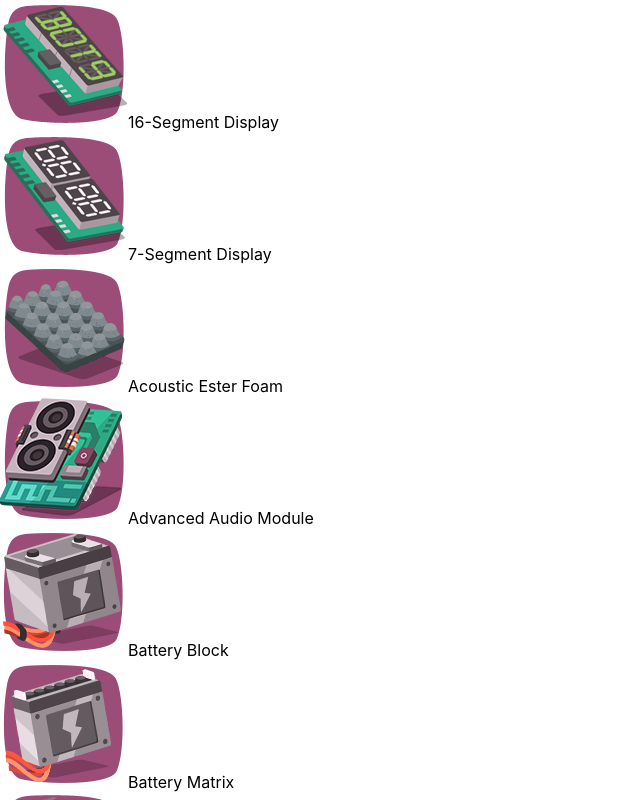
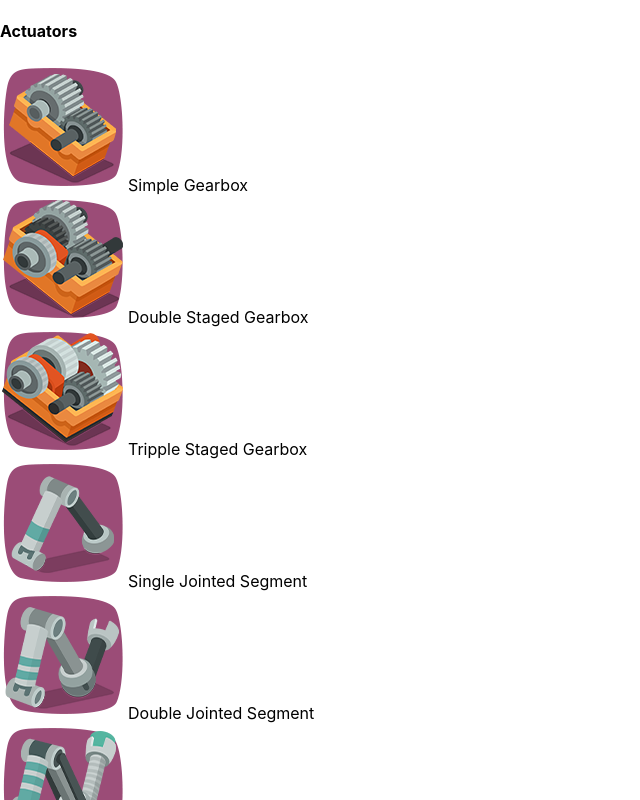
Before and after one commit to letrunghieu/goodcompany-calculator, a React (Create React App) app: page / in a window 1280 px wide. Shown: the top 800 px of the page, without its empty margins (0-640 px from the left). Built offline with nearby package versions, Linux system fonts and the light colour scheme.

Commit message:
Update the view of material list

```diff
--- a/src/app/features/materials/MaterialList.tsx
+++ b/src/app/features/materials/MaterialList.tsx
@@ -1,17 +1,31 @@
 import React, {FunctionComponent} from "react";
-import {IMaterial} from "../../../models/IMaterial";
+import {useTranslation} from "react-i18next";
+
 import MaterialItem from "./MaterialItem";
+import {GAME_NAMESPACE} from "../../../helpers/i18n";
+import {IMaterialGroup} from "../../../models/IMaterial";
 
 type MaterialListProps = {
-    items: IMaterial[];
+    items: IMaterialGroup[]
 };
 
 const MaterialList:FunctionComponent<MaterialListProps> = props => {
     const {items} = props;
-    const materialElements = items.map(item => (<MaterialItem key={item.materialId} item={item} />));
+    const {t} = useTranslation(GAME_NAMESPACE);
+
+    const materialGroupsElements = items.map(group => {
+        const materialElements = group.materials.map(item => (<MaterialItem key={item.materialId} item={item} />));
+        return (
+            <div key={group.group.moduleCategory}>
+                <h4>{t(group.group.moduleCategory)}</h4>
+                {materialElements}
+            </div>
+        );
+    });
+
     return (
         <div>
-            {materialElements}
+            {materialGroupsElements}
         </div>
     );
 };
--- a/src/app/features/materials/MaterialsListPage.tsx
+++ b/src/app/features/materials/MaterialsListPage.tsx
@@ -3,26 +3,26 @@ import {connect} from "react-redux";
 import {useTranslation} from "react-i18next";
 
 import MaterialList from "./MaterialList";
-import {IMaterial} from "../../../models/IMaterial";
+import {IMaterial, IMaterialGroup} from "../../../models/IMaterial";
 import {RootState} from "../../reducers";
 import {GAME_NAMESPACE} from "../../../helpers/i18n";
+import {TFunction} from "i18next";
 
+type MaterialsGroupsObject = {
+    [group: string]: IMaterial[];
+}
 type MaterialsListPageStateProps = {
     materials: IMaterial[];
-    locales: {
-        [key: string]: string
-    };
 };
 
 type MaterialsListPageProps = MaterialsListPageStateProps;
 
 const MaterialsListPage: FunctionComponent<MaterialsListPageProps> = props => {
-    const {materials, locales} = props;
+    const {materials} = props;
 
     const {t} = useTranslation(GAME_NAMESPACE);
 
-    const displayedMaterials = materials.map(material => ({...material, name: locales[material.locaString]}))
-        .sort((a, b) => a.name.localeCompare(b.name));
+    const displayedMaterials = sortMaterialsByCategory(materials, t);
     return (
         <div>
             <MaterialList items={displayedMaterials} />
@@ -30,10 +30,48 @@ const MaterialsListPage: FunctionComponent<MaterialsListPageProps> = props => {
     );
 };
 
+function sortMaterialsByName(materials: IMaterial[], t: TFunction): IMaterialGroup[] {
+    return [
+        {
+            group: {
+                moduleCategory: 'all_materials',
+            },
+            materials: materials.map(material => ({...material, name: t(material.locaString)}))
+                .sort((a, b) => a.name.localeCompare(b.name)),
+        }
+    ];
+}
+
+function sortMaterialsByCategory(materials: IMaterial[], t: TFunction): IMaterialGroup[] {
+    const materialGroups = materials.reduce<MaterialsGroupsObject>((groups, item) => {
+        groups[item.moduleCategory] = groups[item.moduleCategory] || [];
+        groups[item.moduleCategory].push(item);
+
+        return groups;
+    }, {});
+
+    const sortedGroupsByLocaleNames = Object.keys(materialGroups)
+        .map(g => ({key: g, label: t(g)}))
+        .sort((a, b) => a.label.localeCompare(b.label))
+        .map(item => item.key);
+
+    const results: IMaterialGroup[] = [];
+
+    sortedGroupsByLocaleNames.forEach(group => {
+        results.push({
+            group: {
+                moduleCategory: group,
+            },
+            materials: materialGroups[group].sort((a, b) => a.orderInCategory > b.orderInCategory ? 1 : a.orderInCategory < b.orderInCategory ? -1 : 0),
+        });
+    });
+
+    return results;
+}
+
 function mapStateToProps(state: RootState): MaterialsListPageStateProps {
     return {
         materials: state.data.materials,
-        locales: state.locales,
     }
 }
 
--- a/src/app/reducers/features/materials.ts
+++ b/src/app/reducers/features/materials.ts
@@ -6,11 +6,13 @@ import {isDistinct} from "../../../helpers/array";
 type MaterialState = {
     selectedCategories: string[];
     searchQuery: string;
+    sorter: string;
 };
 
 const initialState: MaterialState = {
     selectedCategories: [],
     searchQuery: '',
+    sorter: 'name'
 };
 
 const materials = createReducer(initialState, {
```
Also changed, not shown: src/models/IMaterial.ts (+7 -0 lines).
